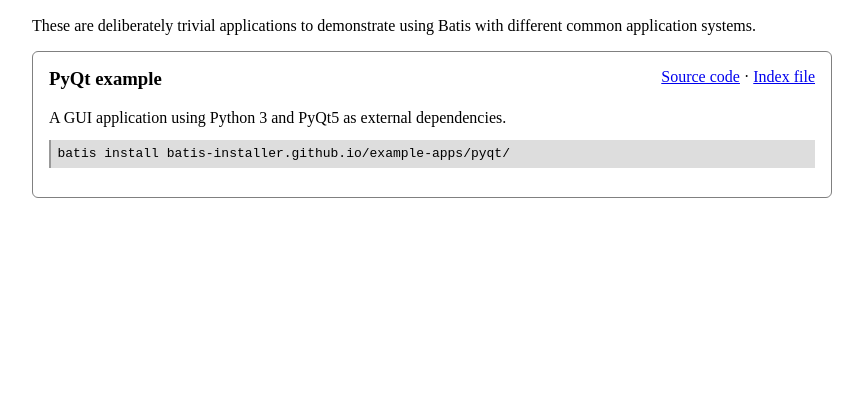
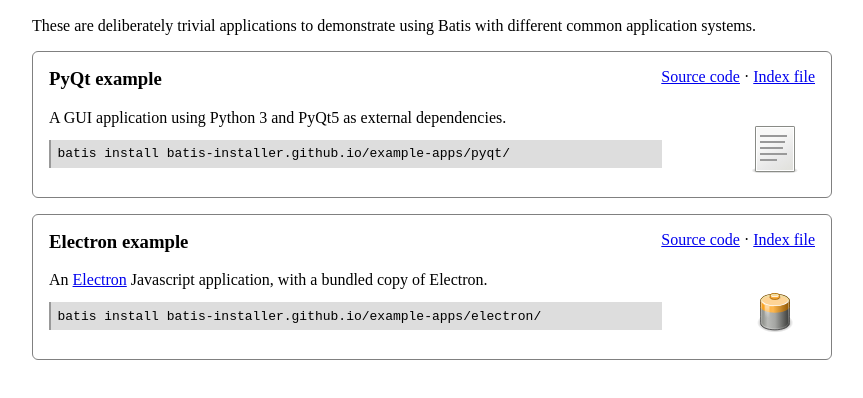
Before and after one commit to batis-installer/example-apps, a plain HTML site: page index.html in a window 1280 px wide. Shown: the part 110-508 px from the top of the page, without its empty margins (208-1071 px from the left). Drawn offline with Linux system fonts and the light colour scheme.

Commit message:
Add Electron example

```diff
--- a/index.html
+++ b/index.html
@@ -26,10 +26,31 @@
 
 <h3>PyQt example</h3>
 
+<object type="image/svg+xml" data="icons/leftjust.svg" class="app-icon"></object>
+<div class="app-details">
 A GUI application using Python 3 and PyQt5 as external dependencies.
 
 <pre class="install-cmd">batis install batis-installer.github.io/example-apps/pyqt/</pre>
+</div>
 
+</div>
+
+<div class="app-description">
+
+<div class="rh-links">
+    <a href="https://github.com/batis-installer/example-apps/tree/master/electron">Source code</a> ·
+    <a href="/example-apps/electron/batis_index.json">Index file</a>
+</div>
+
+<h3>Electron example</h3>
+
+<object type="image/svg+xml" data="icons/battery.svg" class="app-icon"></object>
+
+<div class="app-details">
+An <a href="http://electron.atom.io/">Electron</a> Javascript application, with a bundled copy of Electron.
+
+<pre class="install-cmd">batis install batis-installer.github.io/example-apps/electron/</pre>
+</div>
 </div>
 
 </body>
--- a/styles.css
+++ b/styles.css
@@ -15,6 +15,17 @@
     margin-top: 0;
 }
 
+.app-icon {
+    float: right;
+    background-color: #fff;
+    padding: 1em;
+}
+
+.app-details {
+    display: inline-block;
+    min-width: 80%;
+}
+
 .rh-links {
     float: right;
 }
```
Also changed, not shown: electron/batis_index.json (added, +20 -0 lines), icons/battery.svg (added), icons/leftjust.svg (added).
